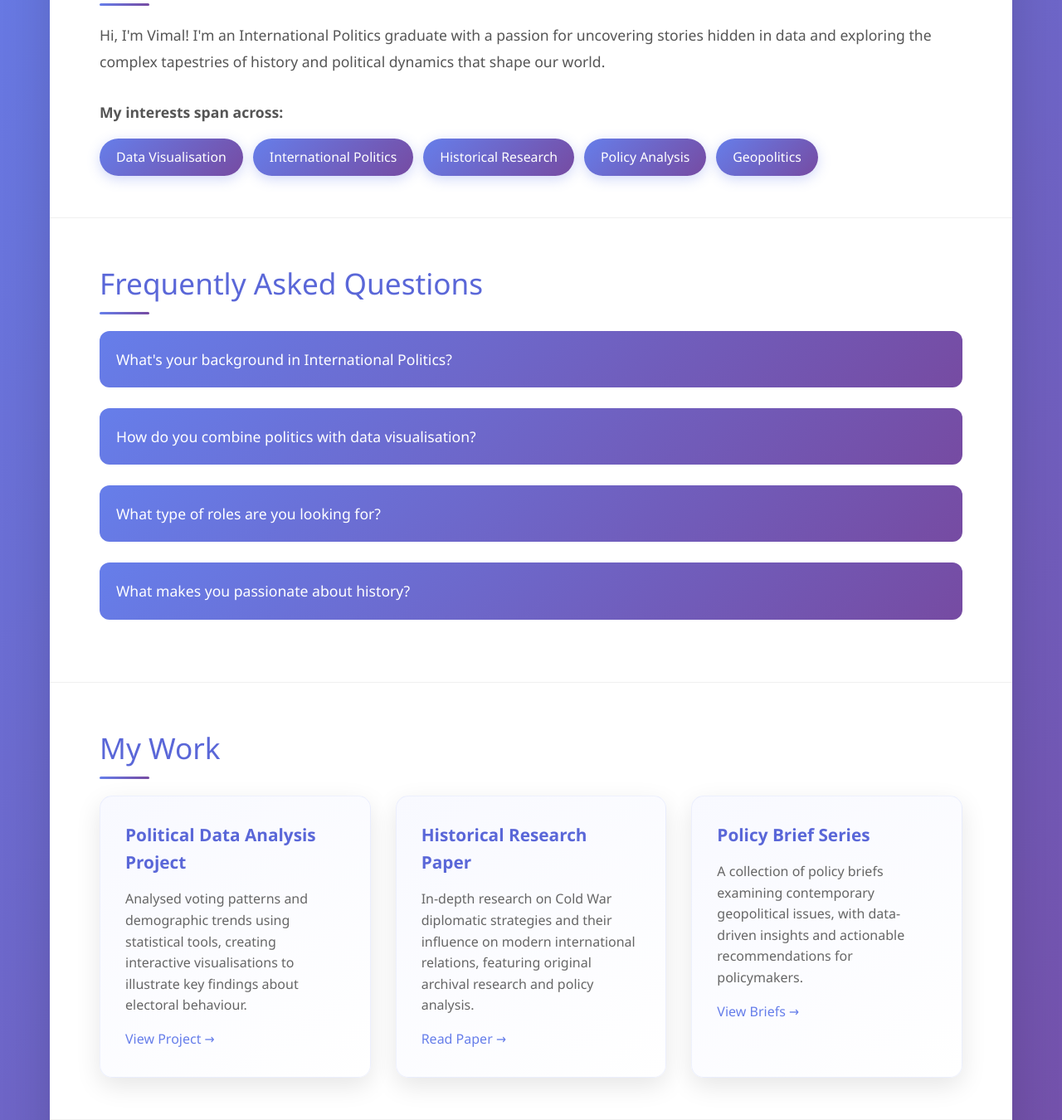
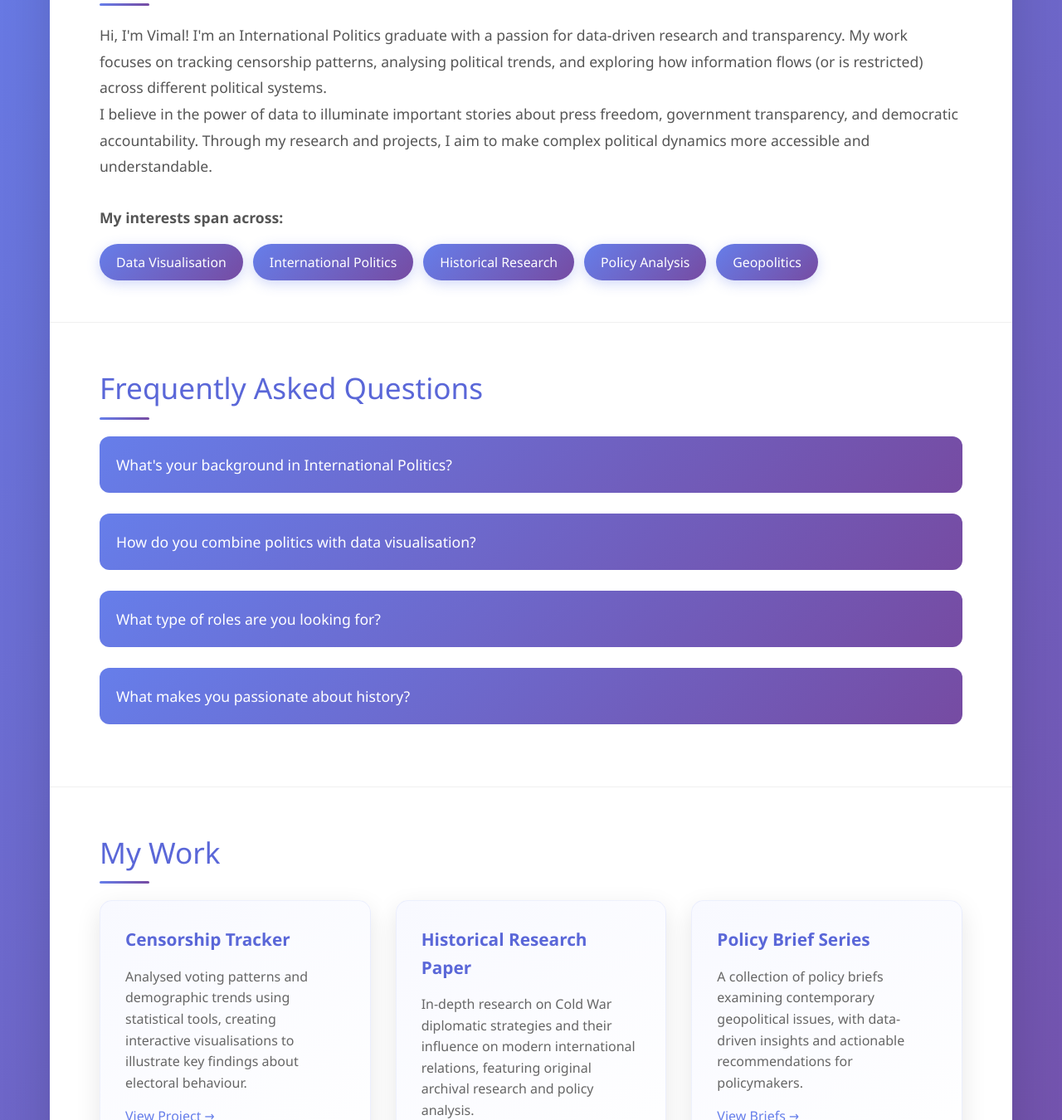
Before and after one commit to vimal7890/vimal7890, a plain HTML site: page index.html in a window 1280 px wide. Shown: the part 352-1702 px from the top of the page at 83% size. Drawn offline with Linux system fonts and the light colour scheme.

Commit message:
Update index.html

```diff
--- a/index.html
+++ b/index.html
@@ -314,7 +314,9 @@
             <section class="section">
                 <h2>About Me</h2>
                 <div class="bio-content">
-                    <p>Hi, I'm Vimal! I'm an International Politics graduate with a passion for uncovering stories hidden in data and exploring the complex tapestries of history and political dynamics that shape our world.</p>
+                    <p>Hi, I'm Vimal! I'm an International Politics graduate with a passion for data-driven research and transparency. My work focuses on tracking censorship patterns, analysing political trends, and exploring how information flows (or is restricted) across different political systems.</p>
+
+                    <p>I believe in the power of data to illuminate important stories about press freedom, government transparency, and democratic accountability. Through my research and projects, I aim to make complex political dynamics more accessible and understandable.</p>
 
                     <div class="interests">
                         <p><strong>My interests span across:</strong></p>
@@ -359,9 +361,9 @@
                 <h2>My Work</h2>
                 <div class="work-grid">
                     <div class="work-item">
-                        <h3>Political Data Analysis Project</h3>
+                        <h3>Censorship Tracker</h3>
                         <p>Analysed voting patterns and demographic trends using statistical tools, creating interactive visualisations to illustrate key findings about electoral behaviour.</p>
-                        <a href="#" class="work-link">View Project →</a>
+                        <a href="https://censorship.my" class="work-link" target="_blank">View Project →</a>
                     </div>
 
                     <div class="work-item">
```
